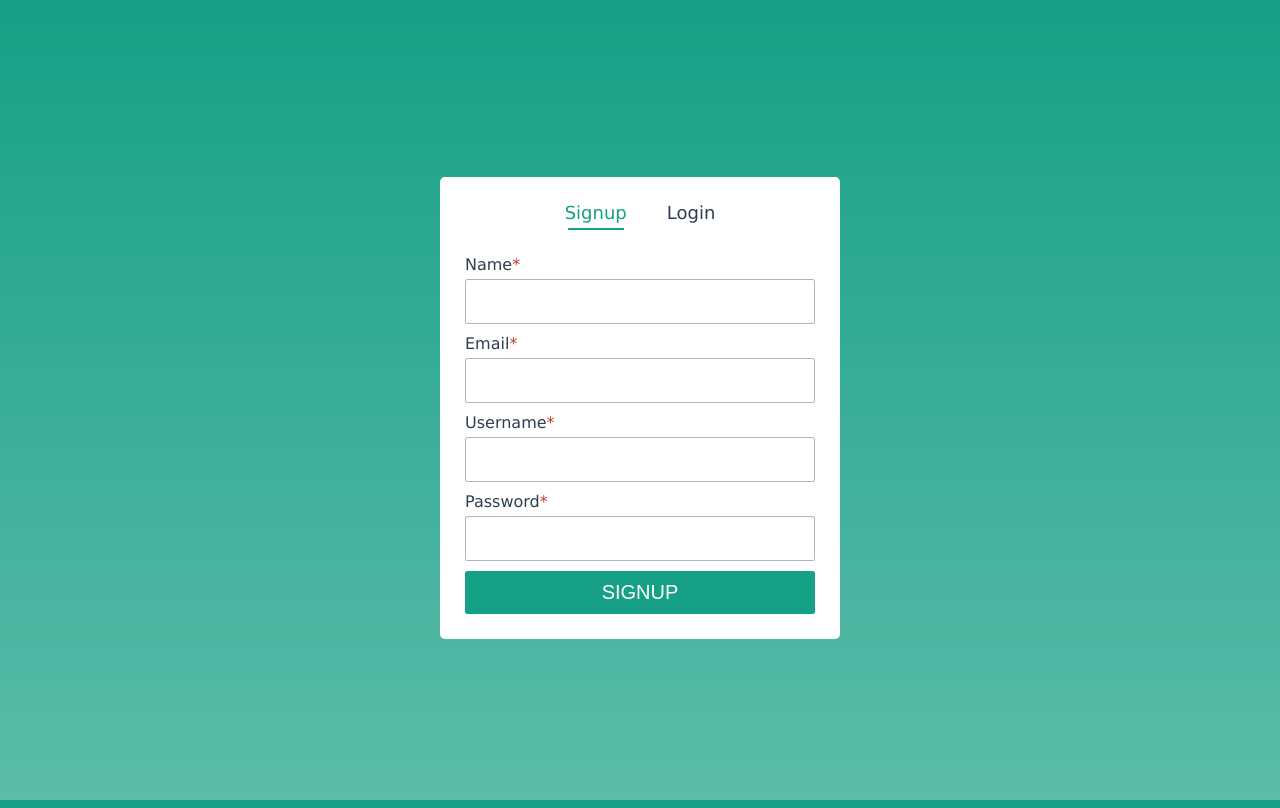
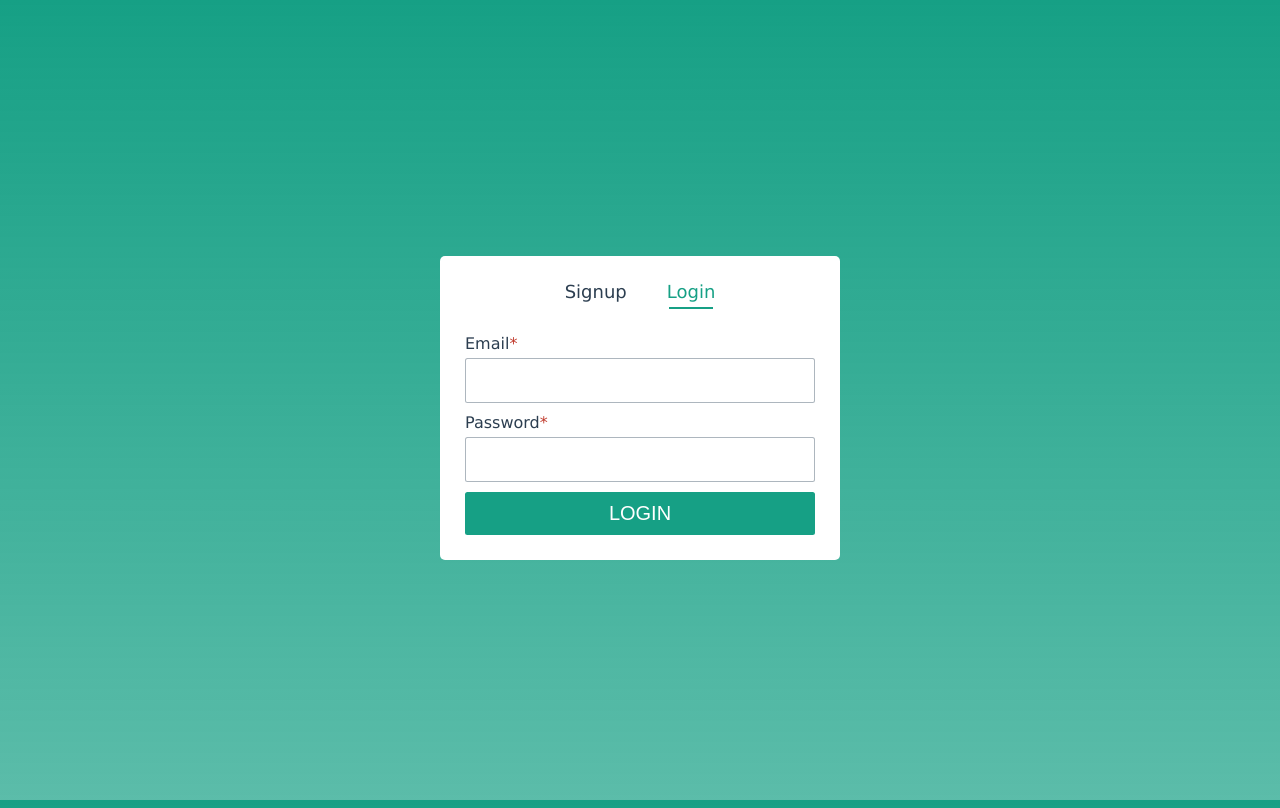
Before and after one commit to AhmadMuhamo/form-validation, a plain HTML site: page index.html in a window 1280 px wide. Both pictures are taken after a click on the link "Login". Drawn offline with Linux system fonts and the light colour scheme.

Commit message:
Tab switching

```diff
--- a/css/style.css
+++ b/css/style.css
@@ -79,7 +79,7 @@ nav .nav-link.active:after {
   border: 1px solid rgba(41, 128, 185, 1);
 }
 
-input[type='submit'] {
+button#submit-btn {
   width: 100%;
   display: block;
   background-color: #16a085;
@@ -91,10 +91,10 @@ input[type='submit'] {
   font-size: 2rem;
   text-transform: uppercase;
 }
-input[type='submit']:focus {
+button#submit-btn:focus {
   outline: none;
 }
-input[type='submit']:hover {
+button#submit-btn:hover {
   cursor: pointer;
   background-color: #1abc9c;
 }
--- a/index.html
+++ b/index.html
@@ -12,11 +12,11 @@
 
   <div class="form-wrapper">
     <nav>
-      <a class="nav-link active" href="#" data-tab="signup">Signup</a>
-      <a class="nav-link" href="#" data-tab="login">Login</a>
+      <a class="nav-link active" id="to-signup" href="#">Signup</a>
+      <a class="nav-link" href="#" id="to-login">Login</a>
     </nav>
-    <form action="https://private-b2e6827-robustatask.apiary-mock.com" method="post">
-      <div class="form-group">
+    <form id="signup-form" action="https://private-b2e6827-robustatask.apiary-mock.com" method="post">
+      <div class="form-group signup-only">
         <label for="name">Name</label>
         <input type="text" id="name" autocomplete="name" required />
       </div>
@@ -25,7 +25,7 @@
         <input type="email" id="email" autocomplete="email" required />
         <span class="error" id="error-email"></span>
       </div>
-      <div class="form-group">
+      <div class="form-group signup-only">
         <label for="username">Username</label>
         <input type="text" id="username" autocomplete="username" required />
         <span class="error" id="error-username"></span>
@@ -35,7 +35,7 @@
         <input type="password" id="password" autocomplete="new-password" required />
         <span class="error" id="error-password"></span>
       </div>
-      <input type="submit" value="Signup" />
+      <button id="submit-btn"> Signup </button>
     </form>
   </div>
 
--- a/js/script.js
+++ b/js/script.js
@@ -5,3 +5,41 @@ const config = {
   API_PATH_SIGNUP: '/auth/register',
   API_PATH_SIGNIN: '/auth/login',
 }
+
+const navLinks = [...document.querySelectorAll('.nav-link')]
+const form = document.getElementById('signup-form')
+
+navLinks.forEach((link) => {
+  link.addEventListener('click', () => {
+    if (!link.classList.contains('active')) {
+      link.id === 'to-signup' ? switchTab('signup') : switchTab('login')
+    }
+  })
+})
+
+const switchTab = (tab) => {
+    const signupOnlyfields = [...document.querySelectorAll('.signup-only')]
+  if (tab === 'signup') {
+    document.getElementById('to-signup').classList.add('active')
+    document.getElementById('to-login').classList.remove('active')
+    document.getElementById('password').autocomplete = 'new-password'
+    document.getElementById('submit-btn').textContent = 'Signup'
+    signupOnlyfields.forEach((field) => {
+        field.style.display = 'block'
+        field.getElementsByTagName('input')[0].required = true
+    })
+  } else {
+    document.getElementById('to-login').classList.add('active')
+    document.getElementById('to-signup').classList.remove('active')
+    document.getElementById('password').autocomplete = 'current-password'
+    document.getElementById('submit-btn').textContent = 'Login'
+    signupOnlyfields.forEach((field) => {
+        field.style.display = 'none'
+        field.getElementsByTagName('input')[0].required = false
+    })
+  }
+}
+
+form.addEventListener('submit', (e) => {
+  e.preventDefault()
+})
```
